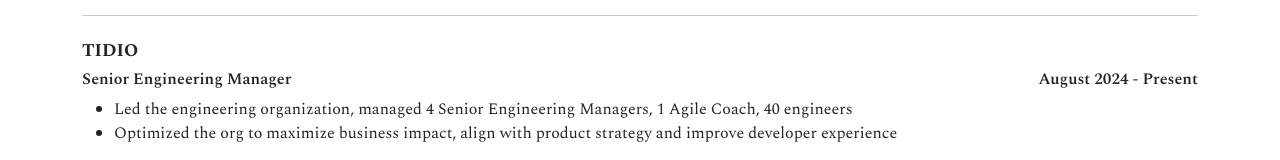
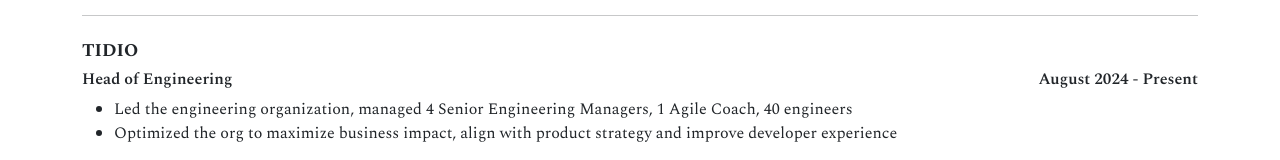
Before and after one commit to fabiomaffioletti/fabiomaffioletti.github.io, a React (Vite) app: page / in a window 1280 px wide. Shown: the part 498-658 px from the top of the page. Built offline with nearby package versions, Linux system fonts and the light colour scheme.

Commit message:
Update after promotion to head of engineering

```diff
--- a/src/App.jsx
+++ b/src/App.jsx
@@ -16,7 +16,7 @@
           name: "Tidio",
           roles: [
             {
-              name: "Senior Engineering Manager",
+              name: "Head of Engineering",
               description: [
                 "Led the engineering organization, managed 4 Senior Engineering Managers, 1 Agile Coach, 40 engineers",
                 "Optimized the org to maximize business impact, align with product strategy and improve developer experience"
```
